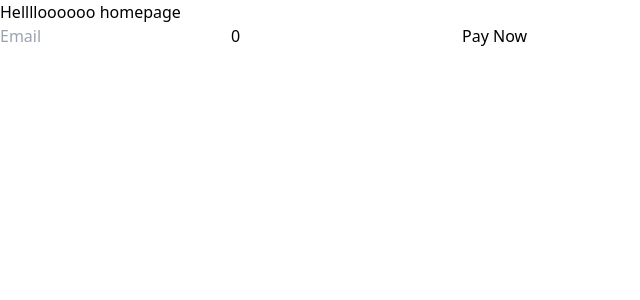
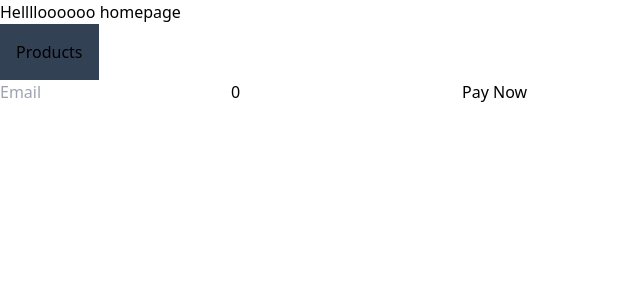
Before and after one commit to somkenemuscle/Celestique, a Next.js app: page / in a window 1280 px wide. Shown: the top 300 px of the page, without its empty margins (0-640 px from the left). Built offline with nearby package versions, Linux system fonts and the light colour scheme.

Commit message:
File Structure implementated

```diff
--- a/app/(root)/page.tsx
+++ b/app/(root)/page.tsx
@@ -1,8 +1,14 @@
 import PaymentButton from '../../components/PaymentButton'
+import Link from "next/link";
+
+
+
 export default function Home() {
   return (
     <div>
       <h1>Helllloooooo homepage</h1>
+      <Link href={'/products'}><button className='bg-slate-700 p-4'>
+        Products</button></Link>
       <PaymentButton />
     </div>
   );
```
